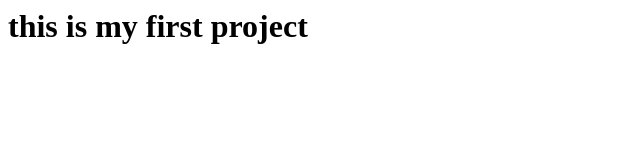
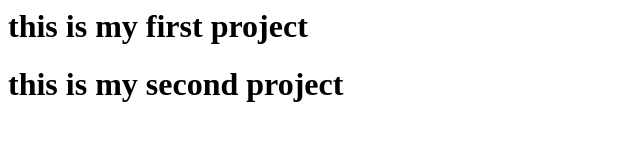
Before and after one commit to vasu1213/vasu, a plain HTML site: page index.html in a window 1280 px wide. Shown: the whole page, without its empty margins (0-640 px from the left). Drawn offline with Linux system fonts and the light colour scheme.

Commit message:
index file modified

```diff
--- a/index.html
+++ b/index.html
@@ -3,5 +3,6 @@
 </head>
 <body>
 <h1>this is my first project</h1>
+<h1>this is my second project</h2>
 </body>
 </html>
```
